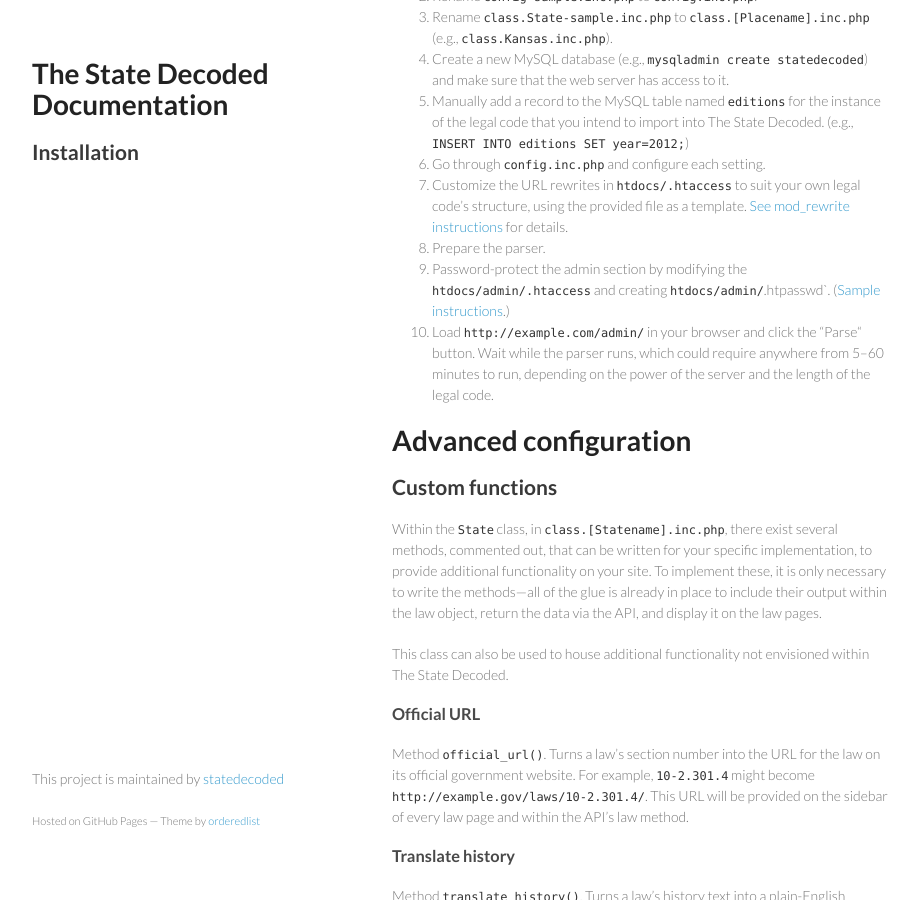
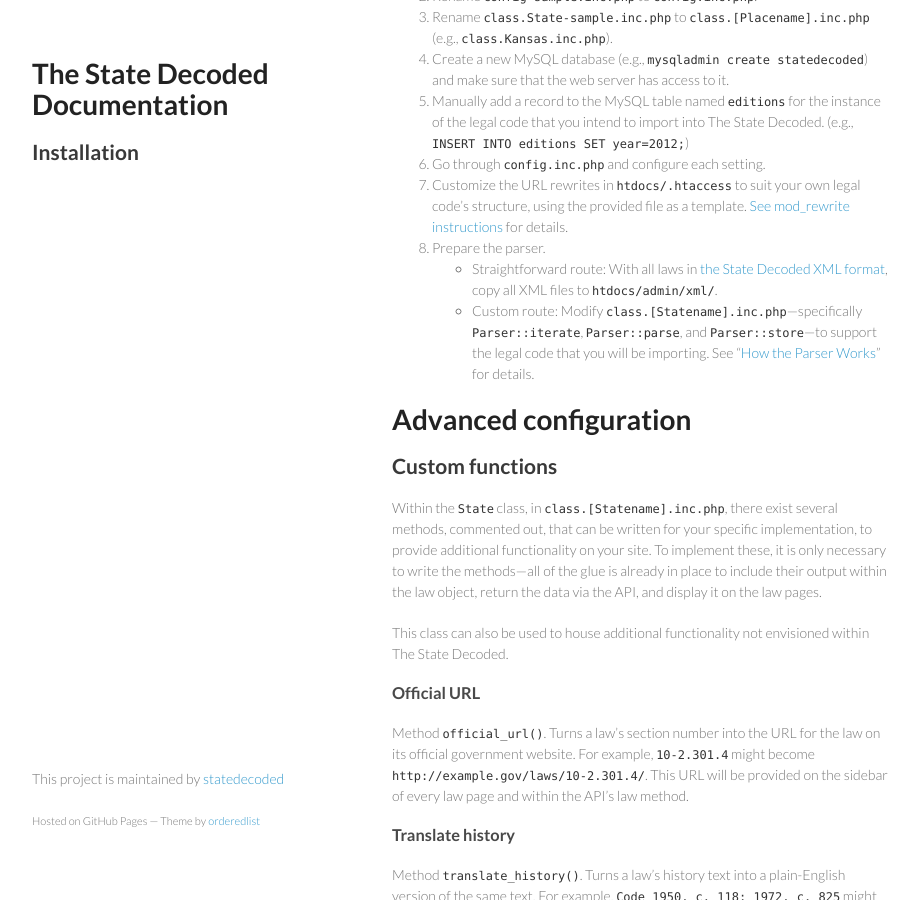
Before and after one commit to statedecoded/documentation, a Jekyll site: the page built from installation.md, in a window 1280 px wide and 900 px high, scrolled down 800 px. Shown: the whole window, without its empty margins (178-1096 px from the left). Built offline with Jekyll 4.4.1, drawn with Linux system fonts in a browser that asks for light colours.

Commit message:
Revert "Do it quickly, please"
This reverts commit 8b6ef227530d605f3fae129240a7da5041b83e37.

```diff
--- a/installation.md
+++ b/installation.md
@@ -34,8 +34,8 @@
 1. Go through `config.inc.php` and configure each setting.
 1. Customize the URL rewrites in `htdocs/.htaccess` to suit your own legal code's structure, using the provided file as a template. [See mod_rewrite instructions](http://httpd.apache.org/docs/current/mod/mod_rewrite.html) for details.
 1. Prepare the parser.
-1. Password-protect the admin section by modifying the `htdocs/admin/.htaccess` and creating `htdocs/admin/`.htpasswd`. ([Sample instructions](http://www.seas.upenn.edu/cets/answers/auth-htpasswd.html).)
-1. Load `http://example.com/admin/` in your browser and click the “Parse“ button. Wait while the parser runs, which could require anywhere from 5–60 minutes to run, depending on the power of the server and the length of the legal code.
+	* Straightforward route: With all laws in [the State Decoded XML format](xml-format.html), copy all XML files to `htdocs/admin/xml/`.
+	* Custom route: Modify `class.[Statename].inc.php`—specifically `Parser::iterate`, `Parser::parse`, and `Parser::store`—to support the legal code that you will be importing. See "[How the Parser Works](parser.html)" for details.
 
 
 # Advanced configuration
```
